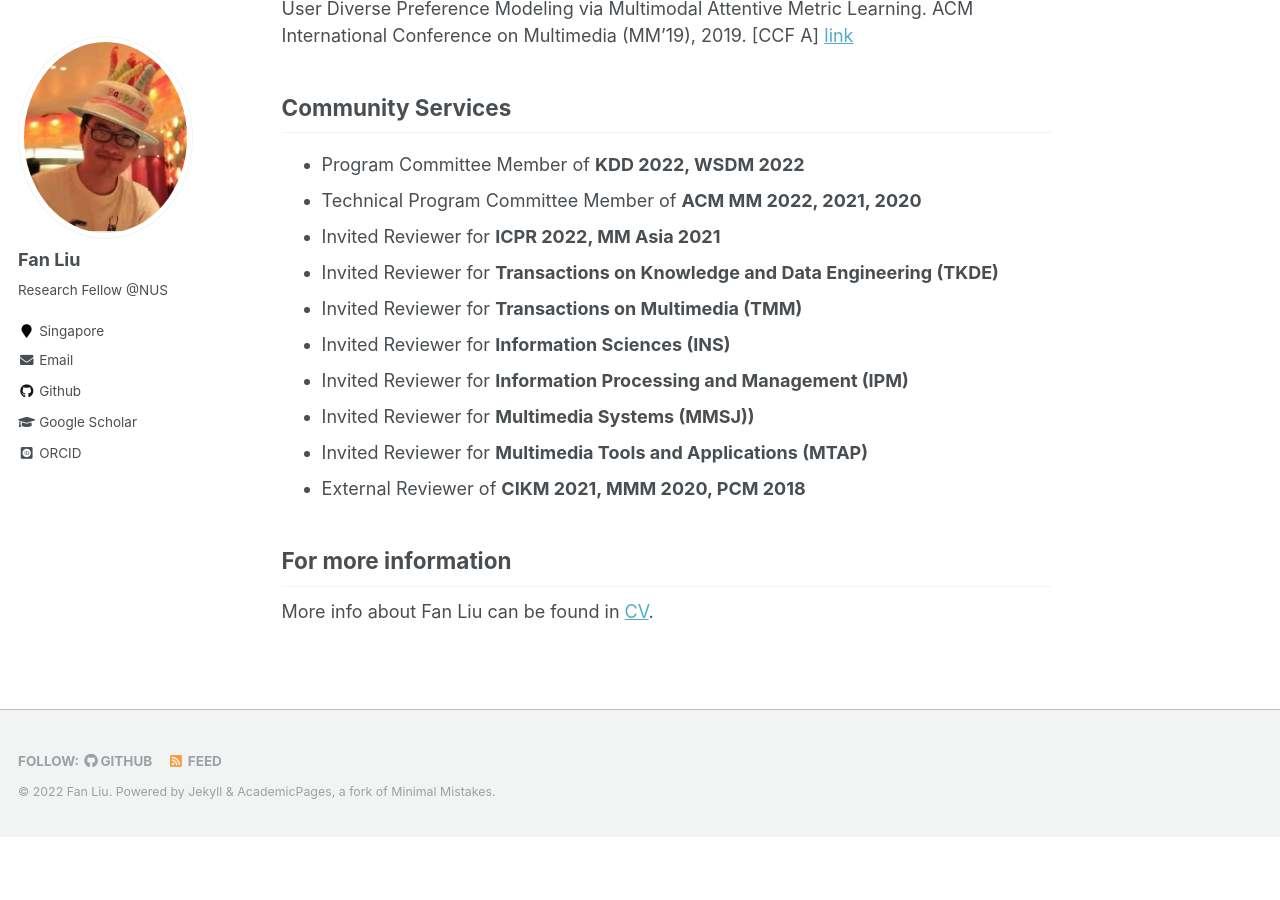
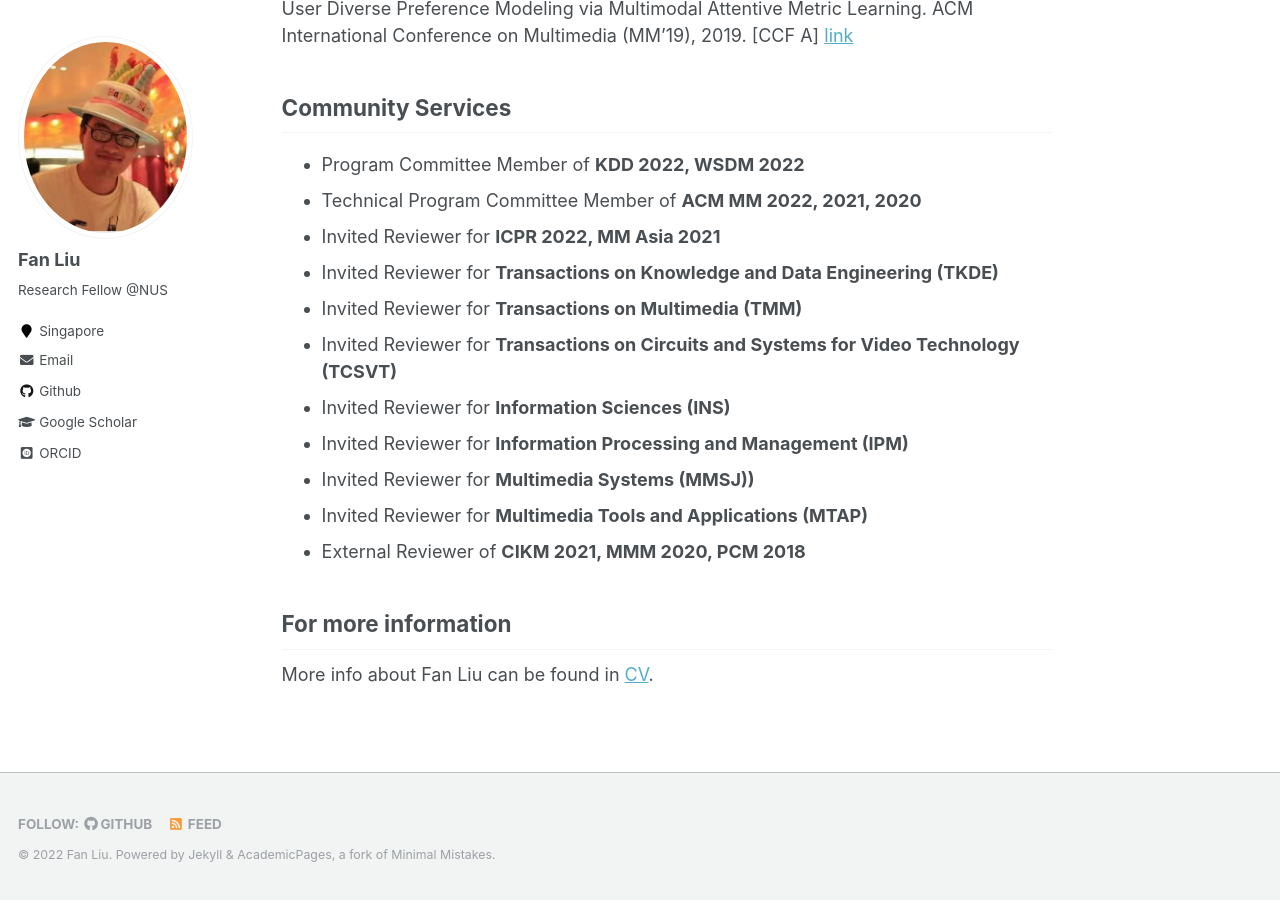
Before and after one commit to liufancs/liufancs.github.io, a Jekyll site: the page built from _pages/about.md, in a window 1280 px wide and 900 px high, scrolled down 1085 px. Built offline with Jekyll 4.4.1, drawn with Linux system fonts in a browser that asks for light colours; some web fonts are replaced; before the commit the page ends 1922 px from its top, so only the background shows below that.

Commit message:
Update about.md

```diff
--- a/_pages/about.md
+++ b/_pages/about.md
@@ -33,6 +33,8 @@ Zhiyong Cheng, **Fan Liu**, Shenghan Mei, Yangyang Guo, Lei Zhu and Liqiang Nie.
 * Invited Reviewer for **ICPR 2022, MM Asia 2021**
 * Invited Reviewer for **Transactions on Knowledge and Data Engineering (TKDE)**
 * Invited Reviewer for **Transactions on Multimedia (TMM)**
+* Invited Reviewer for **Transactions on Circuits and Systems for Video Technology
+ (TCSVT)**
 * Invited Reviewer for **Information Sciences (INS)**
 * Invited Reviewer for **Information Processing and Management (IPM)**
 * Invited Reviewer for **Multimedia Systems (MMSJ))**
```
